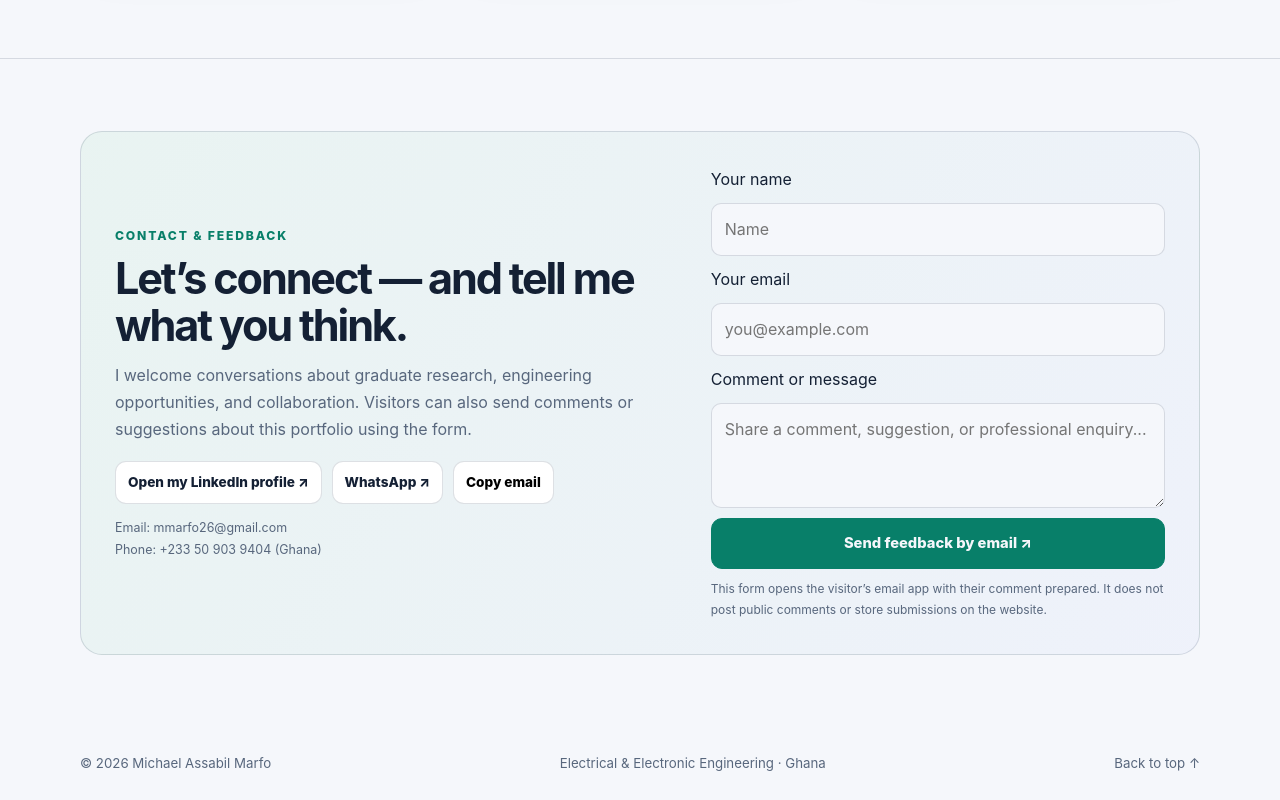
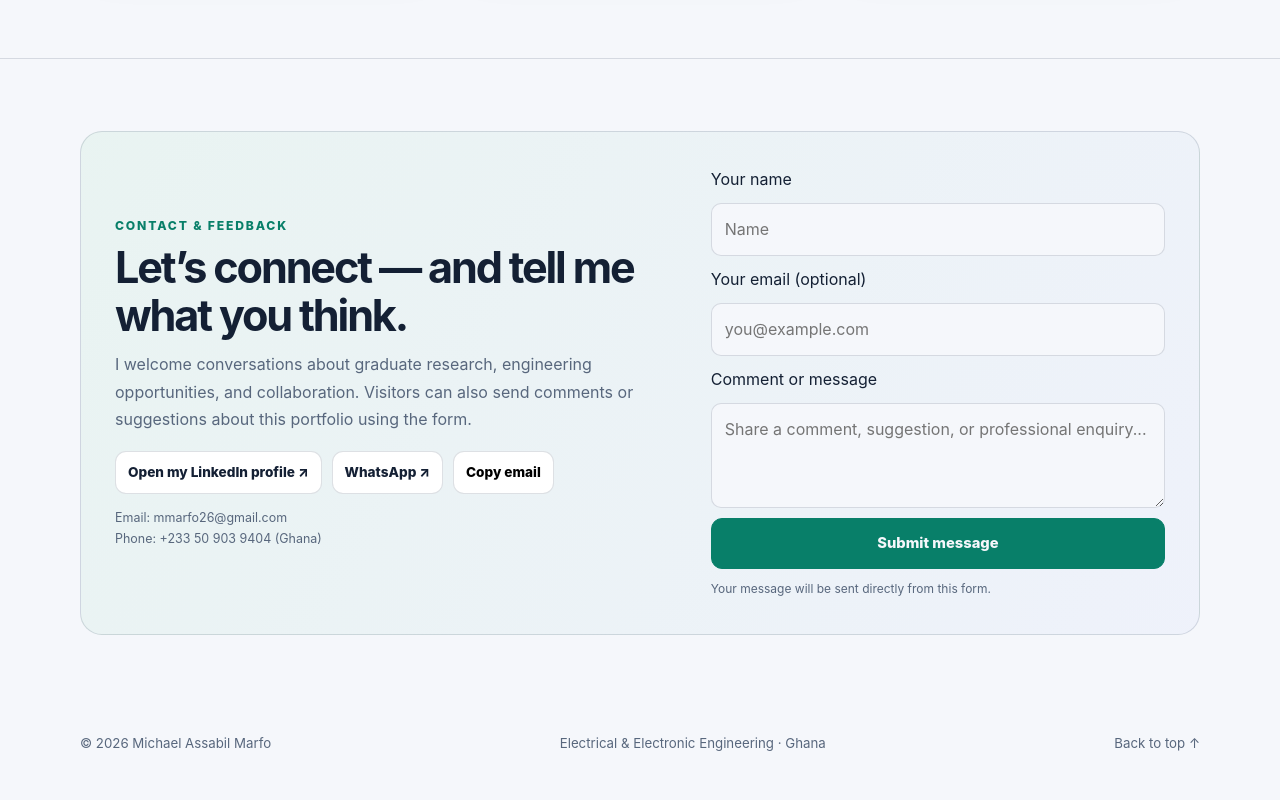
Before and after one commit to mmarfo26-debug/michael-assabil-marfo-portfolio, a plain HTML site: page index.html in a window 1280 px wide. Shown: the part 5204-6004 px from the top of the page. After the commit the page ends 5983 px from the top, so only its background shows below. Drawn offline with Linux system fonts and the light colour scheme.

Commit message:
Update feedback form to submit directly

```diff
--- a/index.html
+++ b/index.html
@@ -107,7 +107,7 @@ section{padding:72px 0;border-top:1px solid var(--line)}.section-head{display:fl
 <section id="contact"><div class="wrap"><div class="contact">
 <div><div class="kicker">Contact & feedback</div><h2>Let’s connect — and tell me what you think.</h2><p>I welcome conversations about graduate research, engineering opportunities, and collaboration. Visitors can also send comments or suggestions about this portfolio using the form.</p>
 <div class="socials"><a class="btn secondary" href="https://www.linkedin.com/in/michael-marfo-108043269/" target="_blank" rel="noopener noreferrer">Open my LinkedIn profile ↗</a><a class="btn secondary" href="https://wa.me/233509039404" target="_blank" rel="noopener noreferrer">WhatsApp ↗</a><button class="btn secondary" id="copyEmail" type="button">Copy email</button></div><p class="small-note" style="margin-top:13px">Email: <a class="text-link" href="mailto:mmarfo26@gmail.com">mmarfo26@gmail.com</a><br>Phone: <a class="text-link" href="tel:+233509039404">+233 50 903 9404</a> <span class="muted">(Ghana)</span></p></div>
-<form class="contact-form" id="contactForm"><label for="visitorName">Your name</label><input id="visitorName" name="name" placeholder="Name" required><label for="visitorEmail">Your email</label><input id="visitorEmail" name="email" type="email" placeholder="you@example.com" required><label for="visitorMessage">Comment or message</label><textarea id="visitorMessage" name="message" placeholder="Share a comment, suggestion, or professional enquiry..." required></textarea><button class="btn primary" type="submit">Send feedback by email ↗</button><div class="form-hint">This form opens the visitor’s email app with their comment prepared. It does not post public comments or store submissions on the website.</div></form>
+<form class="contact-form" id="contactForm"><label for="visitorName">Your name</label><input id="visitorName" name="name" placeholder="Name" required><label for="visitorEmail">Your email (optional)</label><input id="visitorEmail" name="email" type="email" placeholder="you@example.com"><label for="visitorMessage">Comment or message</label><textarea id="visitorMessage" name="message" placeholder="Share a comment, suggestion, or professional enquiry..." required></textarea><button class="btn primary" id="submitFeedback" type="submit">Submit message</button><div class="form-hint" id="formStatus" role="status" aria-live="polite">Your message will be sent directly from this form.</div></form>
 </div></div></section>
 </main>
 <footer><div class="wrap footer-row"><span>© <span id="year"></span> Michael Assabil Marfo</span><span>Electrical & Electronic Engineering · Ghana</span><a class="text-link" href="#home">Back to top ↑</a></div></footer>
@@ -126,7 +126,7 @@ themeBtn.addEventListener('click',()=>{let next=document.documentElement.dataset
 document.querySelectorAll('.focus-toggle').forEach(btn=>btn.addEventListener('click',()=>{let detail=btn.nextElementSibling;let open=detail.classList.toggle('open');btn.setAttribute('aria-expanded',String(open));btn.textContent=open?'Hide questions −':'Explore questions +'}));
 $('#projectToggle').addEventListener('click',()=>{let detail=$('#projectDetails');let open=detail.classList.toggle('open');$('#projectToggle').setAttribute('aria-expanded',String(open));$('#projectToggle').textContent=open?'Show less −':'More about the project +'});
 $('#copyEmail').addEventListener('click',async()=>{try{await navigator.clipboard.writeText('mmarfo26@gmail.com');notify('Email address copied')}catch(e){window.location.href='mailto:mmarfo26@gmail.com';notify('Opening your email app')}});
-$('#contactForm').addEventListener('submit',e=>{e.preventDefault();let name=$('#visitorName').value.trim(),email=$('#visitorEmail').value.trim(),message=$('#visitorMessage').value.trim();let subject=encodeURIComponent('Website feedback / enquiry from '+name);let body=encodeURIComponent('Name: '+name+'\\nEmail: '+email+'\\n\\n'+message);window.location.href='mailto:mmarfo26@gmail.com?subject='+subject+'&body='+body;});
+$('#contactForm').addEventListener('submit',async e=>{e.preventDefault();const form=$('#contactForm'),button=$('#submitFeedback'),status=$('#formStatus');const name=$('#visitorName').value.trim(),email=$('#visitorEmail').value.trim(),message=$('#visitorMessage').value.trim();if(!name||!message)return;button.disabled=true;button.textContent='Submitting…';status.textContent='Sending your message…';try{const response=await fetch('https://formsubmit.co/ajax/mmarfo26@gmail.com',{method:'POST',headers:{'Content-Type':'application/json','Accept':'application/json'},body:JSON.stringify({name,email,message,_subject:'Portfolio feedback / enquiry from '+name})});const result=await response.json();if(response.ok&&result.success){form.reset();status.textContent='Thank you! Your message has been submitted successfully.';notify('Message submitted successfully')}else throw new Error(result.message||'Submission failed')}catch(error){status.textContent='Sorry, your message could not be sent right now. Please try again or email me directly at mmarfo26@gmail.com.';notify('Message could not be sent')}finally{button.disabled=false;button.textContent='Submit message';}});
 $('#year').textContent=new Date().getFullYear();
 </script>
 </body></html>
```
